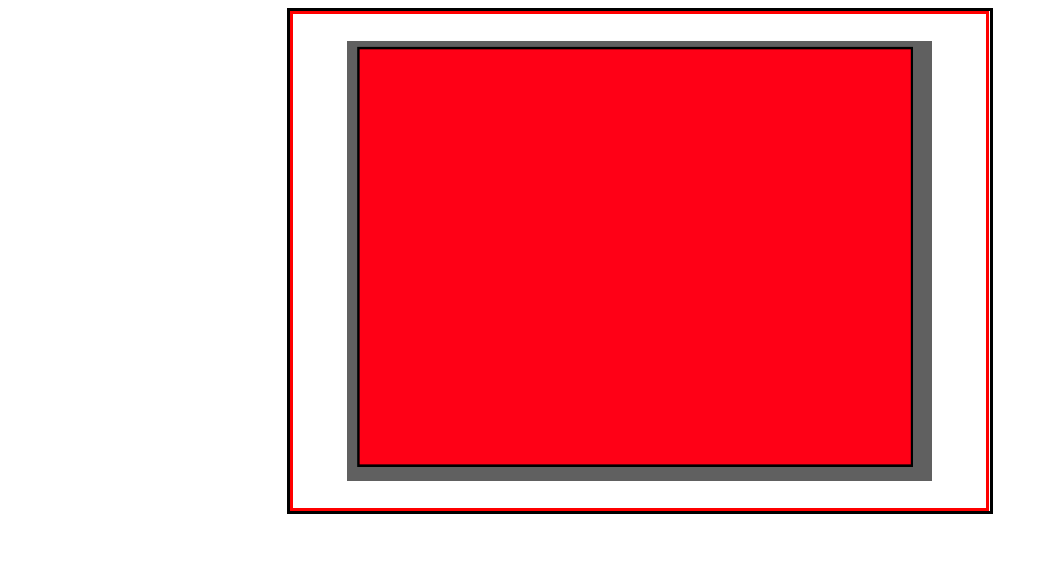
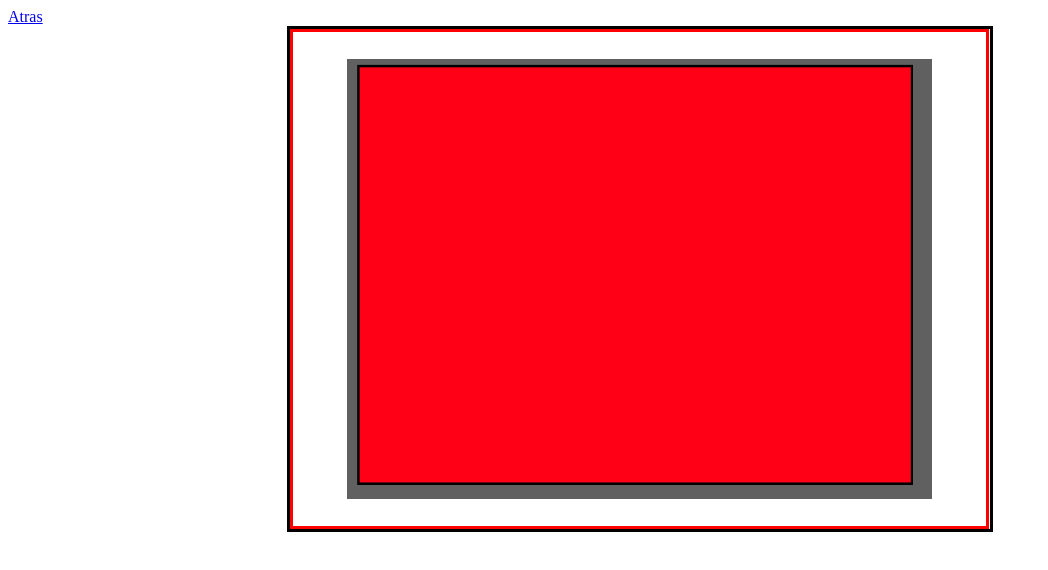
Before and after one commit to PabloPGT/PabloPGT.github.io, a plain HTML site: page Página/Ejemplo_07_Manejando un div/manejando_divs.html in a window 1280 px wide. Shown: the whole page, without its empty margins (0-1048 px from the left). Drawn offline with Linux system fonts and the light colour scheme.

Commit message:
Update manejando_divs.html

```diff
--- a/Página/Ejemplo_07_Manejando un div/manejando_divs.html
+++ b/Página/Ejemplo_07_Manejando un div/manejando_divs.html
@@ -7,7 +7,7 @@
 </head>
 
 <body>
-
+<a href="../Index.html">Atras</a>
 <div id="padre">
    <img src="./ejemplo7.PNG">
 </div>
```
